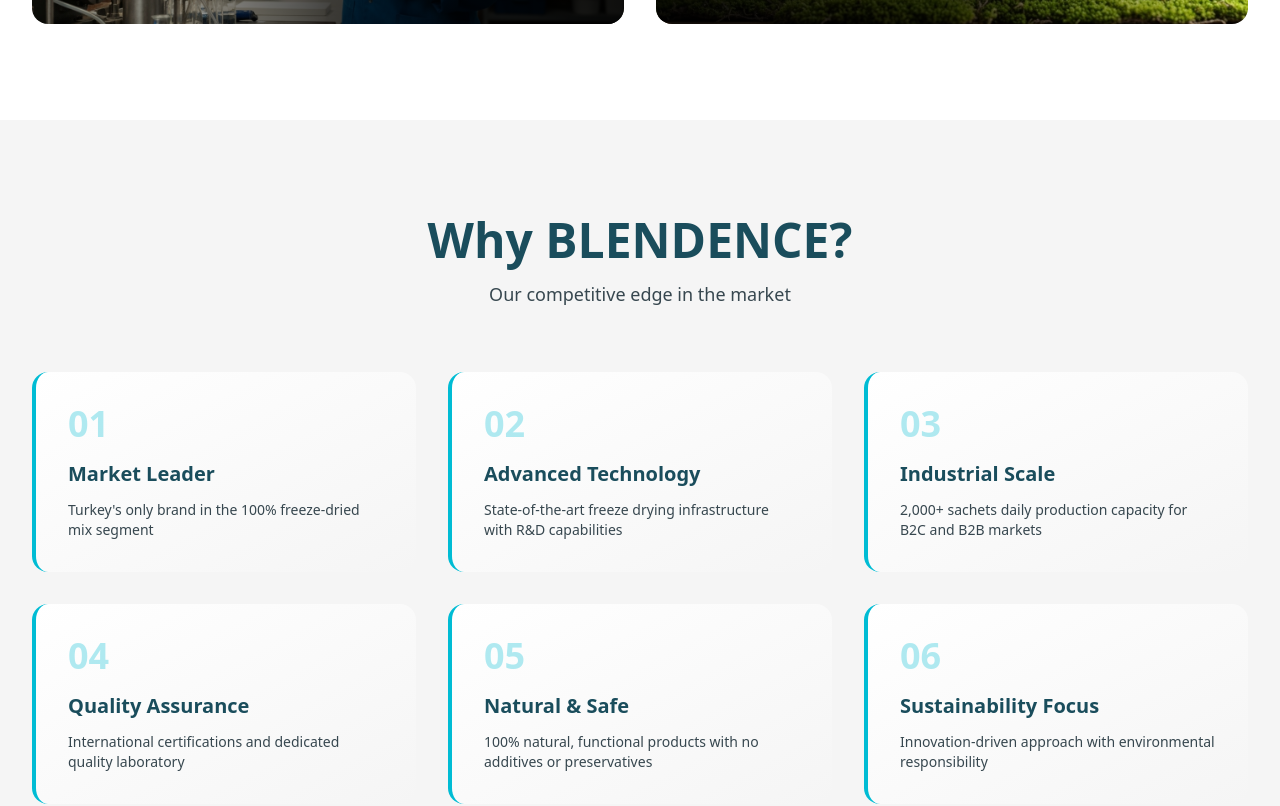
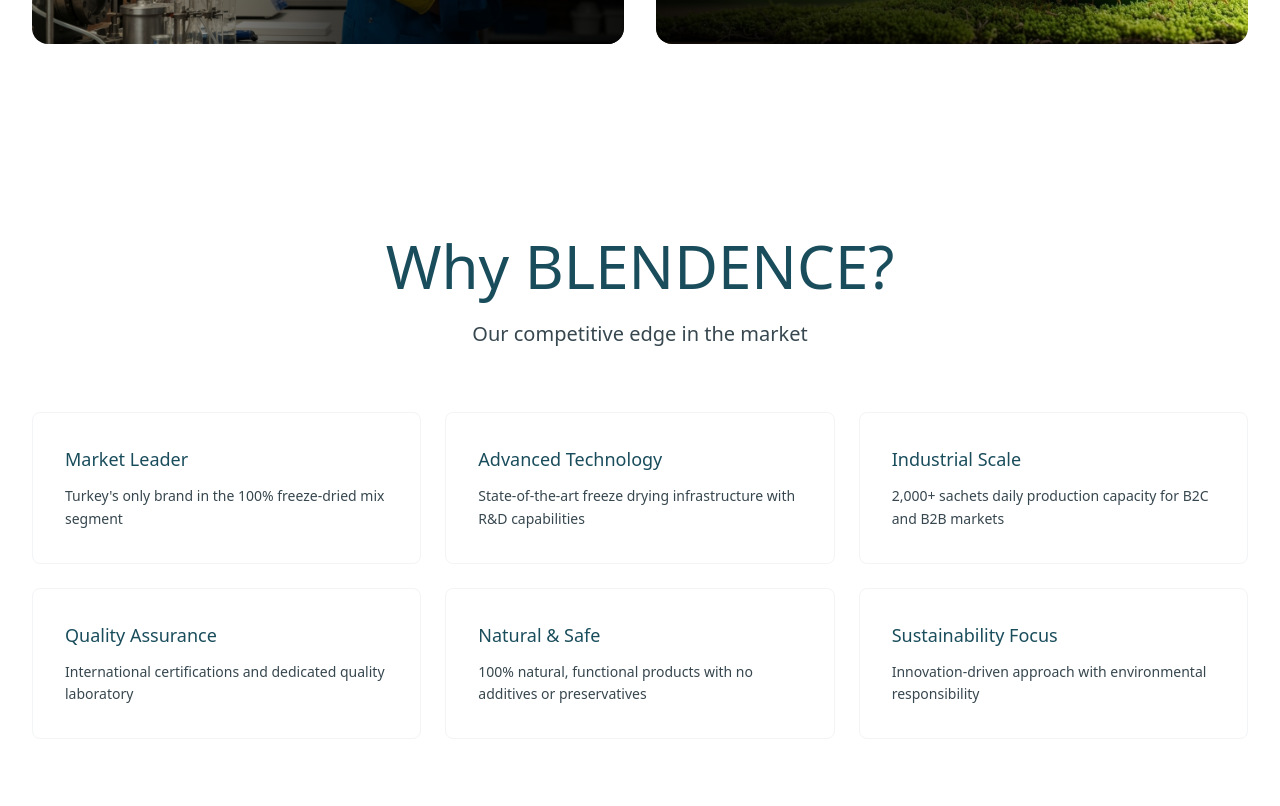
Before and after one commit to buge-ai/blendence-web, a Next.js app: page / in a window 1280 px wide. Shown: the part 1700-2506 px from the top of the page. Built offline with nearby package versions, Linux system fonts and the light colour scheme.

Commit message:
remove gray backgrounds

```diff
--- a/app/page.tsx
+++ b/app/page.tsx
@@ -108,8 +108,8 @@
       <section id="about" className="py-24 bg-white">
         <div className="max-w-7xl mx-auto px-4 sm:px-6 lg:px-8">
           <div className="text-center mb-16">
-            <h2 className="text-4xl md:text-5xl font-bold mb-4" style={{ color: 'var(--dark-blue)' }}>Innovating Natural Nutrition</h2>
-            <p className="text-lg text-[var(--dark-gray-alt)] font-light">BUGE GIDA A.Ş. - Leading the freeze-dried revolution</p>
+            <h2 className="text-5xl md:text-6xl font-light mb-6" style={{ color: 'var(--dark-blue)' }}>Innovating Natural Nutrition</h2>
+            <p className="text-xl text-[var(--dark-gray-alt)] font-light max-w-2xl mx-auto">BUGE GIDA A.Ş. - Leading the freeze-dried revolution</p>
           </div>
 
           {/* 2x2 Grid with Images */}
@@ -178,25 +178,24 @@
       </section>
 
       {/* Advantages Section - Why BLENDENCE? */}
-      <section className="py-24 bg-[var(--light-gray)]">
+      <section className="py-24 bg-white">
         <div className="max-w-7xl mx-auto px-4 sm:px-6 lg:px-8">
           <div className="text-center mb-16">
-            <h2 className="text-4xl md:text-5xl font-bold mb-4" style={{ color: 'var(--dark-blue)' }}>Why BLENDENCE?</h2>
-            <p className="text-lg text-[var(--dark-gray-alt)] font-light">Our competitive edge in the market</p>
+            <h2 className="text-5xl md:text-6xl font-light mb-6" style={{ color: 'var(--dark-blue)' }}>Why BLENDENCE?</h2>
+            <p className="text-xl text-[var(--dark-gray-alt)] font-light max-w-2xl mx-auto">Our competitive edge in the market</p>
           </div>
-          <div className="grid md:grid-cols-2 lg:grid-cols-3 gap-8">
+          <div className="grid md:grid-cols-2 lg:grid-cols-3 gap-6">
             {[
-              { num: '01', title: 'Market Leader', desc: "Turkey's only brand in the 100% freeze-dried mix segment" },
-              { num: '02', title: 'Advanced Technology', desc: 'State-of-the-art freeze drying infrastructure with R&D capabilities' },
-              { num: '03', title: 'Industrial Scale', desc: '2,000+ sachets daily production capacity for B2C and B2B markets' },
-              { num: '04', title: 'Quality Assurance', desc: 'International certifications and dedicated quality laboratory' },
-              { num: '05', title: 'Natural & Safe', desc: '100% natural, functional products with no additives or preservatives' },
-              { num: '06', title: 'Sustainability Focus', desc: 'Innovation-driven approach with environmental responsibility' }
+              { title: 'Market Leader', desc: "Turkey's only brand in the 100% freeze-dried mix segment" },
+              { title: 'Advanced Technology', desc: 'State-of-the-art freeze drying infrastructure with R&D capabilities' },
+              { title: 'Industrial Scale', desc: '2,000+ sachets daily production capacity for B2C and B2B markets' },
+              { title: 'Quality Assurance', desc: 'International certifications and dedicated quality laboratory' },
+              { title: 'Natural & Safe', desc: '100% natural, functional products with no additives or preservatives' },
+              { title: 'Sustainability Focus', desc: 'Innovation-driven approach with environmental responsibility' }
             ].map((adv) => (
-              <div key={adv.num} className="bg-gradient-to-br from-white to-[var(--light-gray)] p-8 rounded-2xl border-l-4 transition-all duration-300 hover:translate-x-3 hover:shadow-xl" style={{ borderColor: 'var(--turquoise)' }}>
-                <div className="text-4xl font-bold mb-4 opacity-30" style={{ color: 'var(--turquoise)' }}>{adv.num}</div>
-                <h4 className="text-xl font-semibold mb-3" style={{ color: 'var(--dark-blue)' }}>{adv.title}</h4>
-                <p className="text-sm text-[var(--dark-gray-alt)]">{adv.desc}</p>
+              <div key={adv.title} className="bg-white rounded-lg p-8 border border-gray-100 hover:shadow-md transition-shadow duration-300">
+                <h4 className="text-lg font-medium mb-3" style={{ color: 'var(--dark-blue)' }}>{adv.title}</h4>
+                <p className="text-sm text-[var(--dark-gray-alt)] font-light leading-relaxed">{adv.desc}</p>
               </div>
             ))}
           </div>
@@ -476,7 +475,7 @@
       </section>
 
       {/* Technology Section - Freeze Drying Technology */}
-      <section id="technology" className="py-32 bg-[var(--light-gray)]">
+      <section id="technology" className="py-32 bg-white">
         <div className="max-w-7xl mx-auto px-4 sm:px-6 lg:px-8">
           <div className="text-center mb-20">
             <h2 className="text-5xl md:text-6xl font-light mb-6" style={{ color: 'var(--dark-blue)' }}>Freeze Drying Technology</h2>
@@ -541,7 +540,7 @@
       <section id="quality" className="py-16 bg-white">
         <div className="max-w-4xl mx-auto px-4 sm:px-6 lg:px-8">
           <div className="text-center mb-12">
-            <h2 className="text-3xl md:text-4xl font-light mb-4" style={{ color: 'var(--dark-blue)' }}>Quality & Certifications</h2>
+            <h2 className="text-5xl md:text-6xl font-light mb-6" style={{ color: 'var(--dark-blue)' }}>Quality & Certifications</h2>
           </div>
 
           {/* Current Certifications */}
@@ -580,8 +579,8 @@
       <section id="contact" className="py-24 bg-gradient-to-br from-[var(--dark-blue)] to-[var(--turquoise)] text-white">
         <div className="max-w-7xl mx-auto px-4 sm:px-6 lg:px-8">
           <div className="text-center mb-16">
-            <h2 className="text-4xl md:text-5xl font-bold mb-4 text-white">Get in Touch</h2>
-            <p className="text-lg font-light opacity-95">Let's discuss partnership and investment opportunities</p>
+            <h2 className="text-5xl md:text-6xl font-light mb-6 text-white">Get in Touch</h2>
+            <p className="text-xl font-light opacity-95 max-w-2xl mx-auto">Let's discuss partnership and investment opportunities</p>
           </div>
           <div className="grid md:grid-cols-2 gap-12">
             <div className="space-y-8">
```
